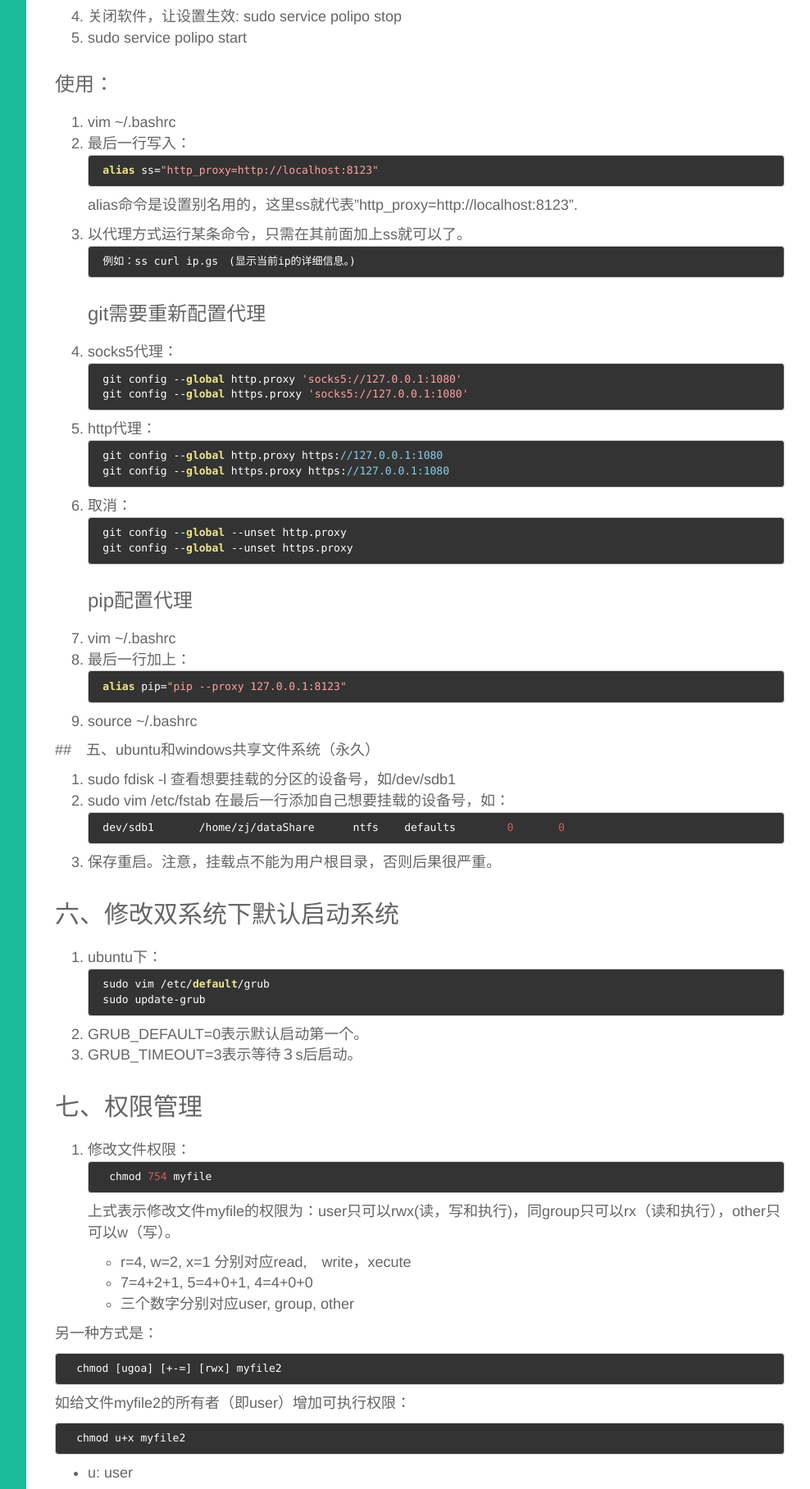
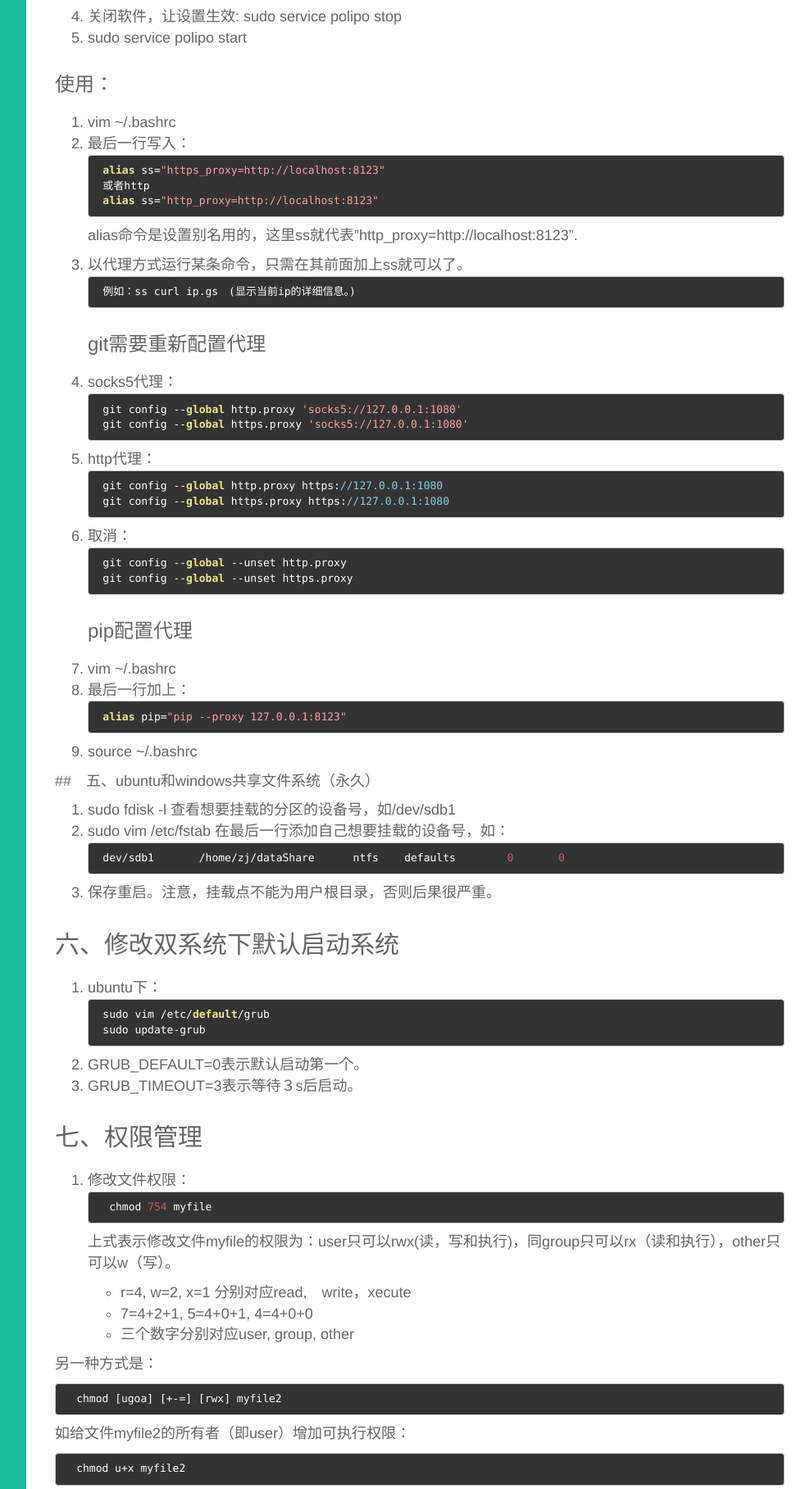
Before and after one commit to zjj421/zjj421.github.io, a Jekyll site: the page built from _posts/Linux/2017-08-06-Basic_knowledge_of_Linux.md, in a window 1280 px wide. Shown: the part 1452-3269 px from the top of the page at 82% size, without its empty margins (288-1276 px from the left). Built offline with Jekyll 4.4.1, drawn with Linux system fonts in a browser that asks for light colours.

Commit message:
alter basic knowledge of linux

````diff
--- a/_posts/Linux/2017-08-06-Basic_knowledge_of_Linux.md
+++ b/_posts/Linux/2017-08-06-Basic_knowledge_of_Linux.md
@@ -67,6 +67,8 @@ description:
 1. vim ~/.bashrc
 2. 最后一行写入：
 ```
+    alias ss="https_proxy=http://localhost:8123"
+    或者http
     alias ss="http_proxy=http://localhost:8123"
 ```
 alias命令是设置别名用的，这里ss就代表"http_proxy=http://localhost:8123".
````
